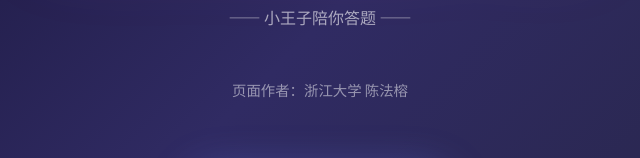
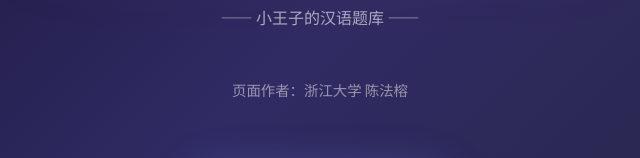
Before and after one commit to chenfarong2022-blip/quizblitz, a website: page index.html in a window 1280 px wide. Shown: the part 376-534 px from the top of the page, 320-960 px from the left. Drawn offline with Linux system fonts and the light colour scheme.

Commit message:
Change tagline to 小王子的汉语题库

```diff
--- a/index.html
+++ b/index.html
@@ -431,7 +431,7 @@
     </div>
     <h1 style="font-family: 'Orbitron', sans-serif; font-size: clamp(3rem, 10vw, 5rem); font-weight: 900; background: linear-gradient(135deg, #f5af19 0%, #f12711 50%, #ec008c 100%); -webkit-background-clip: text; -webkit-text-fill-color: transparent; background-clip: text; margin-bottom: 10px; text-shadow: 0 0 40px rgba(236, 72, 153, 0.5);">QUIZBLITZ</h1>
     <p style="font-size: 1.5rem; color: rgba(255,255,255,0.8); margin-bottom: 8px; letter-spacing: 4px;">🌟 小王子的汉语题库 🌟</p>
-    <p style="font-size: 1rem; color: rgba(255,255,255,0.6); margin-bottom: 50px;">—— 小王子陪你答题 ——</p>
+    <p style="font-size: 1rem; color: rgba(255,255,255,0.6); margin-bottom: 50px;">—— 小王子的汉语题库 ——</p>
     <p style="font-size: 0.9rem; color: rgba(255,255,255,0.5); margin-bottom: 60px;">页面作者：浙江大学 陈法榕</p>
     <button onclick="enterApp()" style="background: linear-gradient(135deg, #667eea 0%, #764ba2 100%); border: none; color: white; padding: 18px 60px; font-size: 1.3rem; border-radius: 50px; cursor: pointer; transition: all 0.3s ease; box-shadow: 0 10px 40px rgba(102, 126, 234, 0.4);">✨ 进入游戏 ✨</button>
     <p style="position: absolute; bottom: 30px; font-size: 0.8rem; color: rgba(255,255,255,0.4);">"所有的大人都曾经是小孩，虽然，只有少数人记得。"</p>
```
